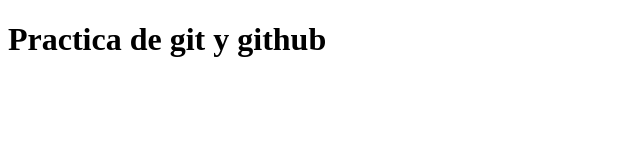
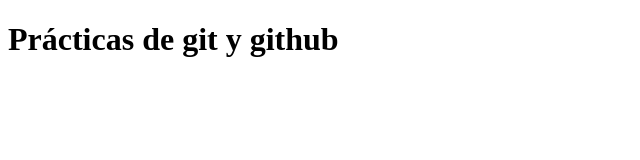
Before and after one commit to jimat64891/ProyectoX, a plain HTML site: page index.html in a window 1280 px wide. Shown: the whole page, without its empty margins (0-640 px from the left). Drawn offline with Linux system fonts and the light colour scheme.

Commit message:
Actualizando el título

```diff
--- a/index.html
+++ b/index.html
@@ -7,7 +7,7 @@
 </head>
 <body>
     <header>
-        <h1>Practica de git y github</h1>
+        <h1>Pr&aacute;cticas de git y github</h1>
     </header>
     <main></main>
     <footer></footer>
```
